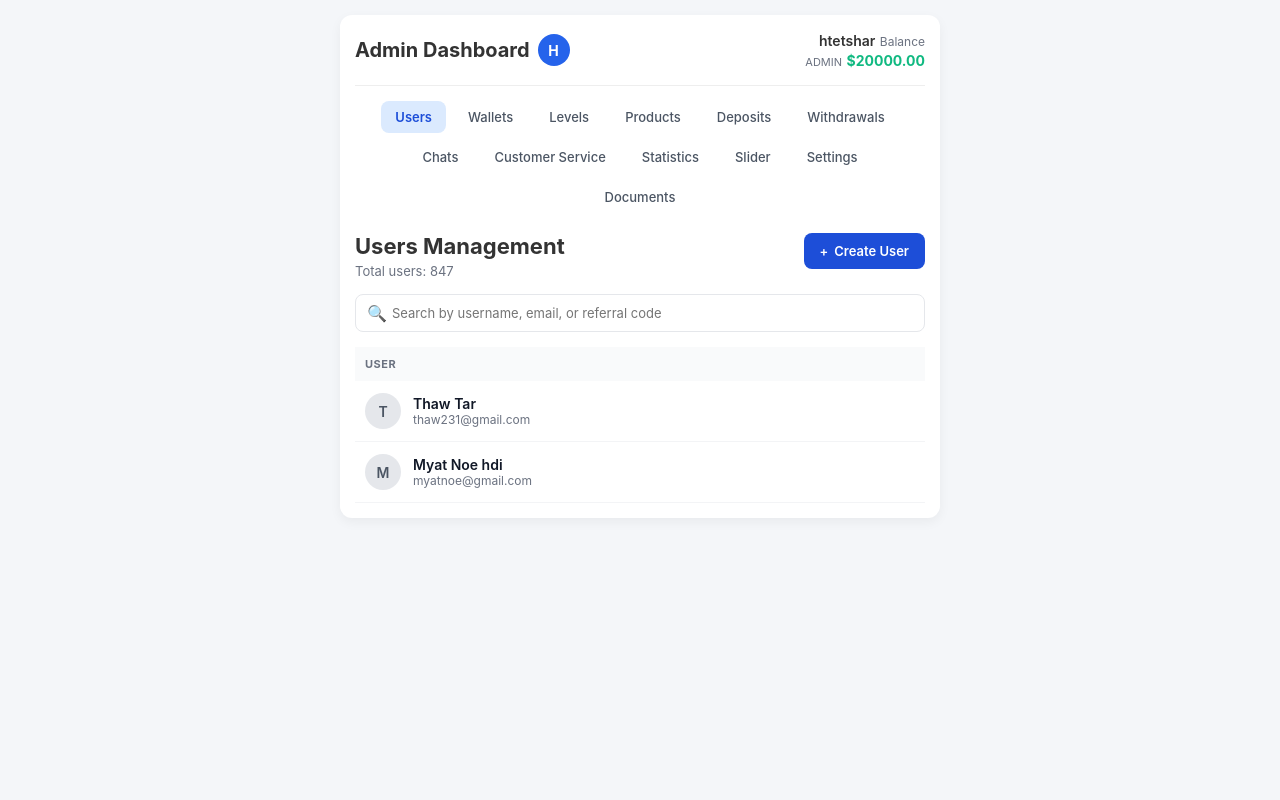
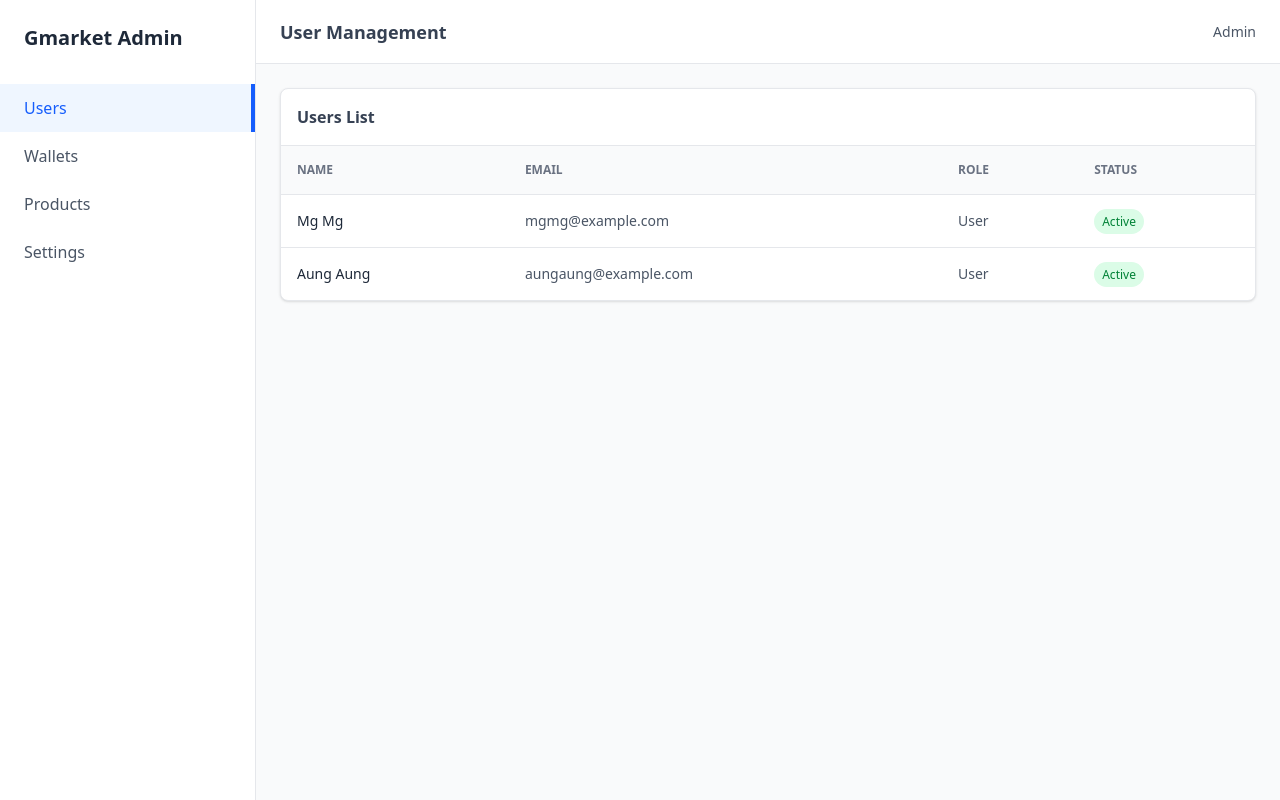
Before and after one commit to SharGyi/my-admin-panel, a plain HTML site: page index.html in a window 1280 px wide. Drawn offline with nearby package versions, Linux system fonts and the light colour scheme.

Commit message:
Refactor index.html to use Tailwind CSS for styling

```diff
--- a/index.html
+++ b/index.html
@@ -4,300 +4,69 @@
     <meta charset="UTF-8">
     <meta name="viewport" content="width=device-width, initial-scale=1.0">
     <title>Gmarket - Admin Dashboard</title>
-    <style>
-        * {
-            box-sizing: border-box;
-            margin: 0;
-            padding: 0;
-            font-family: -apple-system, BlinkMacSystemFont, "Segoe UI", Roboto, Helvetica, Arial, sans-serif;
-        }
+    <!-- Tailwind CSS CDN for styling -->
+    <script src="https://cdn.jsdelivr.net/npm/@tailwindcss/browser@4"></script>
+</head>
+<body class="bg-gray-50 font-sans antialiased">
 
-        body {
-            background-color: #f4f6f9;
-            color: #333;
-            padding: 15px;
-        }
+    <div class="min-h-screen flex">
+        <!-- Sidebar -->
+        <aside class="w-64 bg-white border-r border-gray-200 hidden md:block">
+            <div class="p-6">
+                <h1 class="text-xl font-bold text-gray-800">Gmarket Admin</h1>
+            </div>
+            <nav class="mt-2">
+                <a href="#" class="flex items-center px-6 py-3 text-blue-600 bg-blue-50 border-r-4 border-blue-600 font-medium">Users</a>
+                <a href="#" class="flex items-center px-6 py-3 text-gray-600 hover:bg-gray-50 font-medium">Wallets</a>
+                <a href="#" class="flex items-center px-6 py-3 text-gray-600 hover:bg-gray-50 font-medium">Products</a>
+                <a href="#" class="flex items-center px-6 py-3 text-gray-600 hover:bg-gray-50 font-medium">Settings</a>
+            </nav>
+        </aside>
 
-        .container {
-            max-width: 600px;
-            margin: 0 auto;
-            background: #ffffff;
-            border-radius: 12px;
-            box-shadow: 0 4px 12px rgba(0,0,0,0.05);
-            padding: 15px;
-        }
+        <!-- Main Content -->
+        <div class="flex-1 flex flex-col">
+            <!-- Header -->
+            <header class="bg-white border-b border-gray-200 h-16 flex items-center justify-between px-6">
+                <span class="text-lg font-semibold text-gray-700">User Management</span>
+                <div class="flex items-center space-x-3">
+                    <span class="text-sm text-gray-600">Admin</span>
+                </div>
+            </header>
 
-        .header {
-            display: flex;
-            justify-content: space-between;
-            align-items: center;
-            padding-bottom: 15px;
-            border-bottom: 1px solid #eee;
-        }
-
-        .header-title {
-            display: flex;
-            align-items: center;
-            gap: 8px;
-        }
-
-        .header-title h2 {
-            font-size: 20px;
-            font-weight: 700;
-        }
-
-        .avatar-circle {
-            width: 32px;
-            height: 32px;
-            background-color: #2563eb;
-            color: white;
-            border-radius: 50%;
-            display: flex;
-            align-items: center;
-            justify-content: center;
-            font-weight: bold;
-            font-size: 14px;
-        }
-
-        .user-info {
-            text-align: right;
-        }
-
-        .user-name {
-            font-weight: 600;
-            font-size: 14px;
-        }
-
-        .user-role {
-            font-size: 11px;
-            color: #6b7280;
-        }
-
-        .user-balance-label {
-            font-size: 12px;
-            color: #6b7280;
-        }
-
-        .user-balance-amount {
-            color: #10b981;
-            font-weight: 700;
-            font-size: 14px;
-        }
-
-        .nav-tabs {
-            display: flex;
-            flex-wrap: wrap;
-            gap: 8px;
-            margin: 15px 0;
-            justify-content: center;
-        }
-
-        .tab-btn {
-            padding: 8px 14px;
-            border-radius: 8px;
-            border: none;
-            background: transparent;
-            color: #4b5563;
-            font-size: 13px;
-            font-weight: 500;
-            cursor: pointer;
-        }
-
-        .tab-btn.active {
-            background-color: #dbeafe;
-            color: #1d4ed8;
-            font-weight: 600;
-        }
-
-        .content-header {
-            display: flex;
-            justify-content: space-between;
-            align-items: flex-start;
-            margin-top: 20px;
-            margin-bottom: 15px;
-        }
-
-        .section-title {
-            font-size: 22px;
-            font-weight: 700;
-            line-height: 1.2;
-        }
-
-        .total-users {
-            font-size: 13px;
-            color: #6b7280;
-            margin-top: 4px;
-        }
-
-        .btn-create {
-            background-color: #1d4ed8;
-            color: white;
-            border: none;
-            padding: 10px 16px;
-            border-radius: 8px;
-            font-weight: 600;
-            font-size: 13px;
-            cursor: pointer;
-            display: flex;
-            align-items: center;
-            gap: 6px;
-        }
-
-        .search-box {
-            position: relative;
-            margin-bottom: 15px;
-        }
-
-        .search-input {
-            width: 100%;
-            padding: 10px 12px 10px 36px;
-            border: 1px solid #e5e7eb;
-            border-radius: 8px;
-            font-size: 13px;
-            outline: none;
-        }
-
-        .search-icon {
-            position: absolute;
-            left: 12px;
-            top: 50%;
-            transform: translateY(-50%);
-            color: #9ca3af;
-        }
-
-        .user-table {
-            width: 100%;
-            border-collapse: collapse;
-        }
-
-        .user-table th {
-            text-align: left;
-            padding: 10px;
-            font-size: 11px;
-            color: #6b7280;
-            background-color: #f9fafb;
-            text-transform: uppercase;
-            letter-spacing: 0.5px;
-        }
-
-        .user-table td {
-            padding: 12px 10px;
-            border-bottom: 1px solid #f3f4f6;
-        }
-
-        .user-row {
-            display: flex;
-            align-items: center;
-            gap: 12px;
-        }
-
-        .user-avatar {
-            width: 36px;
-            height: 36px;
-            background-color: #e5e7eb;
-            color: #4b5563;
-            border-radius: 50%;
-            display: flex;
-            align-items: center;
-            justify-content: center;
-            font-weight: 600;
-            font-size: 14px;
-        }
-
-        .user-details .name {
-            font-weight: 600;
-            font-size: 14px;
-            color: #111827;
-        }
-
-        .user-details .email {
-            font-size: 12px;
-            color: #6b7280;
-        }
-    </style>
-</head>
-<body>
-
-    <div class="container">
-        <div class="header">
-            <div class="header-title">
-                <h2>Admin Dashboard</h2>
-                <div class="avatar-circle">H</div>
-            </div>
-            <div class="user-info">
-                <div>
-                    <span class="user-name">htetshar</span>
-                    <span class="user-balance-label"> Balance</span>
-                </div>
-                <div>
-                    <span class="user-role">ADMIN</span>
-                    <span class="user-balance-amount"> $20000.00</span>
-                </div>
-            </div>
-        </div>
-
-        <div class="nav-tabs">
-            <button class="tab-btn active">Users</button>
-            <button class="tab-btn">Wallets</button>
-            <button class="tab-btn">Levels</button>
-            <button class="tab-btn">Products</button>
-            <button class="tab-btn">Deposits</button>
-            <button class="tab-btn">Withdrawals</button>
-            <button class="tab-btn">Chats</button>
-            <button class="tab-btn">Customer Service</button>
-            <button class="tab-btn">Statistics</button>
-            <button class="tab-btn">Slider</button>
-            <button class="tab-btn">Settings</button>
-            <button class="tab-btn">Documents</button>
-        </div>
-
-        <div class="content-header">
-            <div>
-                <div class="section-title">Users Management</div>
-                <div class="total-users">Total users: 847</div>
-            </div>
-            <button class="btn-create">
-                <span>+</span> Create User
-            </button>
-        </div>
-
-        <div class="search-box">
-            <span class="search-icon">🔍</span>
-            <input type="text" class="search-input" placeholder="Search by username, email, or referral code">
-        </div>
-
-        <table class="user-table">
+            <!-- Content Body -->
+            <main class="p-6 flex-1">
+                <div class="bg-white rounded-lg shadow border border-gray-200 overflow-hidden">
+                    <div class="p-4 border-b border-gray-200 font-semibold text-gray-700">Users List</div>
+                    <div class="overflow-x-auto">
+                        <table class="w-full text-left border-collapse">
                             <thead>
-                <tr>
-                    <th>USER</th>
+                                <tr class="bg-gray-50 border-b border-gray-200 text-xs text-gray-500 uppercase">
+                                    <th class="p-4">Name</th>
+                                    <th class="p-4">Email</th>
+                                    <th class="p-4">Role</th>
+                                    <th class="p-4">Status</th>
                                 </tr>
                             </thead>
-            <tbody>
+                            <tbody class="divide-y divide-gray-200 text-sm text-gray-600">
                                 <tr>
-                    <td>
-                        <div class="user-row">
-                            <div class="user-avatar">T</div>
-                            <div class="user-details">
-                                <div class="name">Thaw Tar</div>
-                                <div class="email">thaw231@gmail.com</div>
-                            </div>
-                        </div>
-                    </td>
+                                    <td class="p-4 font-medium text-gray-800">Mg Mg</td>
+                                    <td class="p-4">mgmg@example.com</td>
+                                    <td class="p-4">User</td>
+                                    <td class="p-4"><span class="px-2 py-1 text-xs bg-green-100 text-green-700 rounded-full">Active</span></td>
                                 </tr>
                                 <tr>
-                    <td>
-                        <div class="user-row">
-                            <div class="user-avatar">M</div>
-                            <div class="user-details">
-                                <div class="name">Myat Noe hdi</div>
-                                <div class="email">myatnoe@gmail.com</div>
-                            </div>
-                        </div>
-                    </td>
+                                    <td class="p-4 font-medium text-gray-800">Aung Aung</td>
+                                    <td class="p-4">aungaung@example.com</td>
+                                    <td class="p-4">User</td>
+                                    <td class="p-4"><span class="px-2 py-1 text-xs bg-green-100 text-green-700 rounded-full">Active</span></td>
                                 </tr>
                             </tbody>
                         </table>
                     </div>
+                </div>
+            </main>
+        </div>
+    </div>
 
 </body>
     </html>
```
Lines whose indentation alone changed are shown as unchanged.
